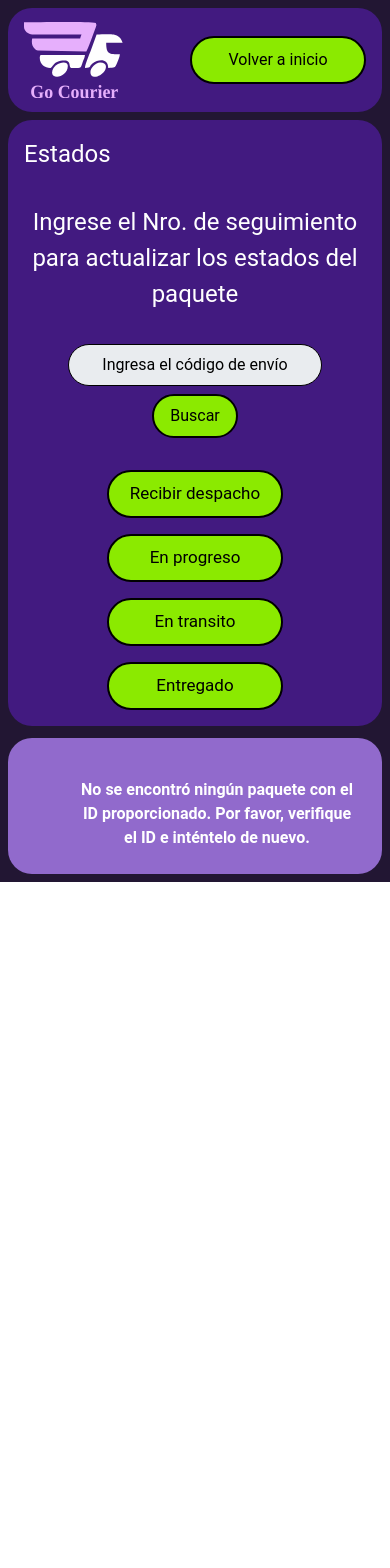
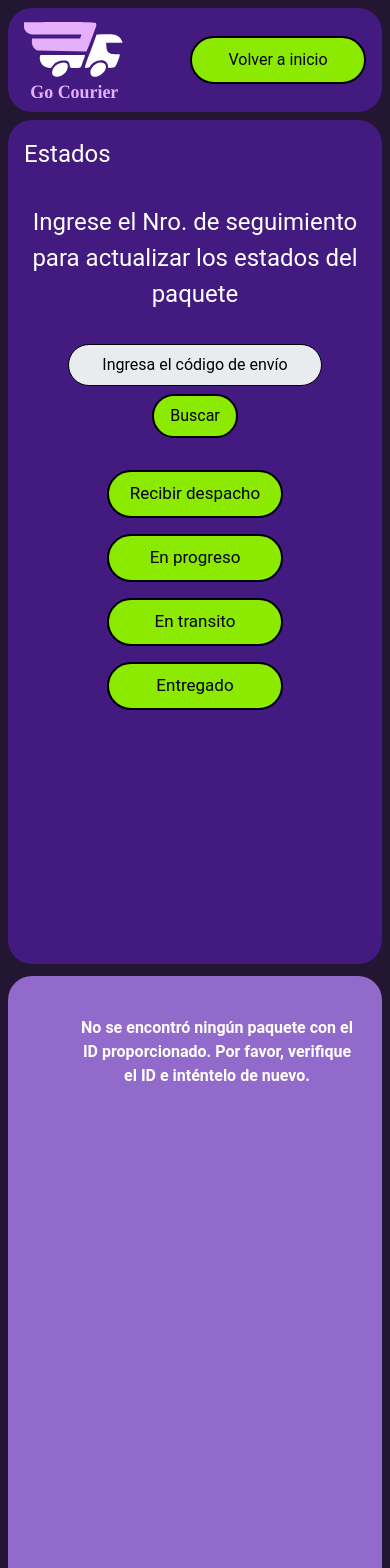
Before and after one commit to No-Country/C16-03-m-node-react-, a React (Vite) app in the folder Client/C16-03-m-node-react-/: page /dashboard-admin/1 in a window 390 px wide. Shown: the top 1568 px of the page. Before the commit the page ends 882 px from the top, so only its background shows below. Built offline with nearby package versions, Linux system fonts and the light colour scheme; no server answers; sample sign-in values are in the browser's storage.

Commit message:
fix responsive

```diff
--- a/Client/C16-03-m-node-react-/src/components/waitBackground/WaitBackground.jsx
+++ b/Client/C16-03-m-node-react-/src/components/waitBackground/WaitBackground.jsx
@@ -9,7 +9,7 @@ export const WaitBackground = ({ title, paragraph }) => {
       <p className="flex flex-col p-6 justify-center items-center space-y-8 text-white text-center font-semibold ">
         {paragraph}
       </p>
-      <div className="sm:w-[300px] lg:w-[450px] ">
+      <div className="sm:w-[250px]  lg:w-[450px] ">
         <img
           className="rounded-[24px] object-cover"
           src={img}
--- a/Client/C16-03-m-node-react-/src/views/DashboardAdmin.jsx
+++ b/Client/C16-03-m-node-react-/src/views/DashboardAdmin.jsx
@@ -43,14 +43,14 @@ function DashboardAdmin() {
   }
 
   return (
-    <main className="w-full sm:h-[100vh] min-[360px]:h-auto bg-purpleDark  ">
+    <main className="w-full min-h-screen bg-purpleDark  ">
       <div className=" w-full lg:h-full sm:h-full min-[320px]:h-auto flex flex-col p-2 ">
         <HeaderNoButtons />
-        <div className="w-full mt-2 h-full flex flex-col sm:flex-row gap-3 ">
-          <div className="h-full lg:w-1/4 sm:w-1/2 min-[360px]:w-full bg-bgDashboard rounded-[24px]">
+        <div className="w-full mt-2 flex flex-col sm:flex-row gap-3 ">
+          <div className="h-full lg:w-1/4 min-h-screen sm:w-1/2 min-[360px]:w-full bg-bgDashboard rounded-[24px]">
             <AdminStates productId={id} setProducts={setProducts} />
           </div>
-          <div className="lg:w-3/4 sm:w-1/2 h-full flex flex-col pt-4 gap-5 bg-Amethyst rounded-[24px]">
+          <div className="lg:w-3/4 sm:w-1/2 min-h-screen flex flex-col pt-4 gap-5 bg-Amethyst rounded-[24px]">
             {loading ? (
               <Spinner />
             ) : errorId ? (
--- a/Client/C16-03-m-node-react-/tailwind.config.js
+++ b/Client/C16-03-m-node-react-/tailwind.config.js
@@ -25,10 +25,10 @@ export default {
         bgDetailDashboard: "#73599C",
         purpleDark: "#221633",
         greyForm: "#e9ecef",
-        lavander: "#E6AFFC"
+        lavander: "#E6AFFC",
       },
       screens: {
-        sm: "600px",
+        sm: "700px",
         ms: "905px",
         md: "1240px",
         lg: "1400px",
```
